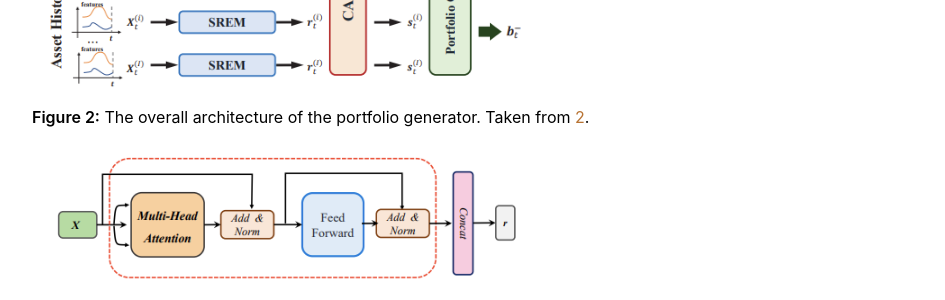
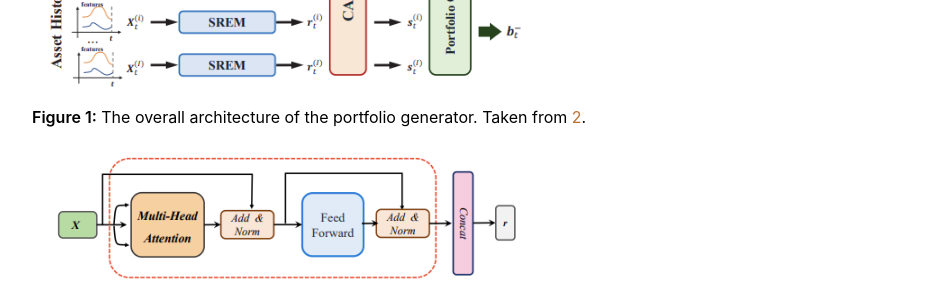
Before and after one commit to DJHoulihan/DJHoulihan.github.io, a Jekyll site: the page built from Finance Projects/portopt.html, in a window 1280 px wide and 900 px high, scrolled down 1336 px. Shown: the part 153-453 px from the top of the window, without its empty margins (158-1103 px from the left). Built offline with Jekyll 4.4.1, drawn with Linux system fonts in a browser that asks for light colours.

Commit message:
fixing typo

```diff
--- a/Finance Projects/portopt.html
+++ b/Finance Projects/portopt.html
@@ -62,7 +62,7 @@ title: RL Portfolio Optimization
     </p>
     <div class="project-image">
       <img src="/assets/images/APflowchart.png" style="width: 500px; height: auto;" alt="GSF for 120 SN">
-      <p class="image-caption"><strong>Figure 2:</strong> The overall architecture of the portfolio generator. Taken from <a href="https://purl.stanford.edu/fy908xd8332">2</a>.</p>
+      <p class="image-caption"><strong>Figure 1:</strong> The overall architecture of the portfolio generator. Taken from <a href="https://purl.stanford.edu/fy908xd8332">2</a>.</p>
     </div>
     <div class="project-image">
       <img src="/assets/images/TEworkflow.png" style="width: 500px; height: auto;" alt="GSF for 120 SN">
```
